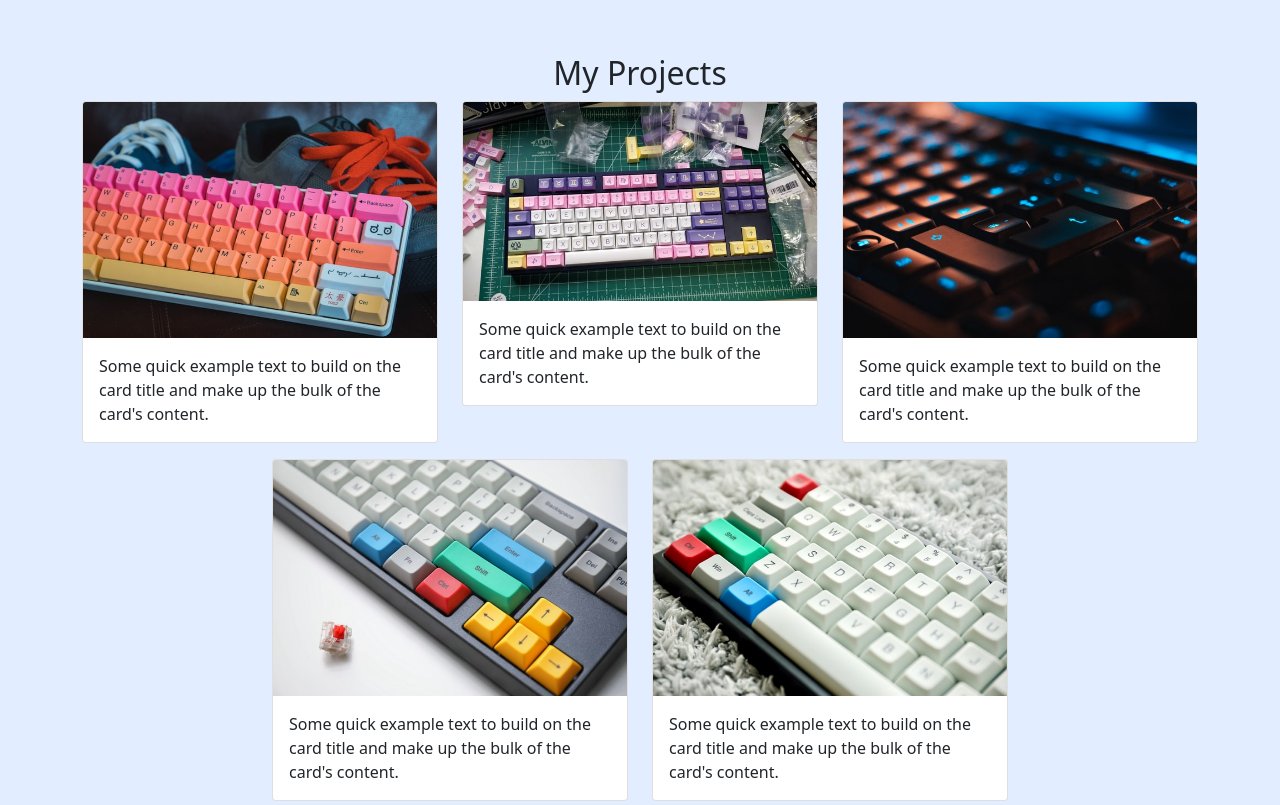
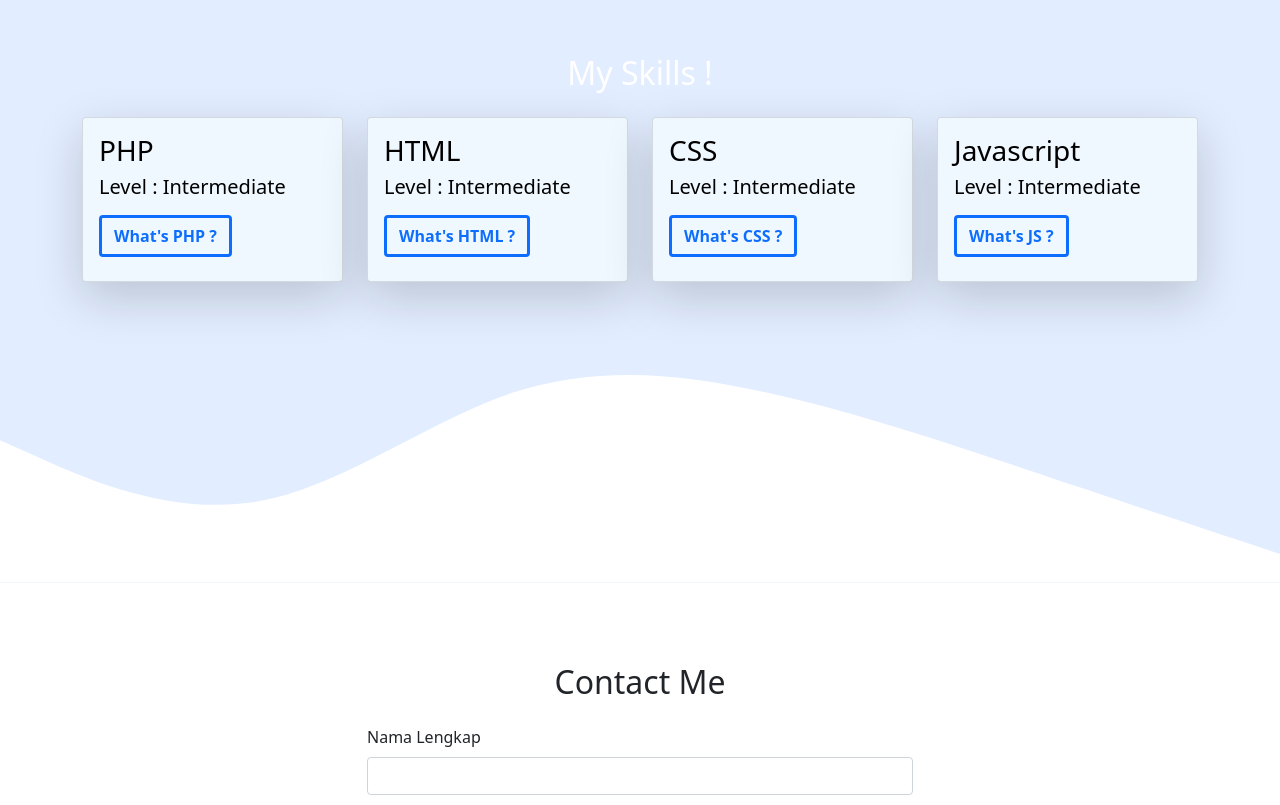
Before and after one commit to yosuatanzil/yosuatanzil.github.io, a plain HTML site: page index.html in a window 1280 px wide. Shown: the part 1320-2125 px from the top of the page. Drawn offline with nearby package versions, Linux system fonts and the light colour scheme.

Commit message:
Mengubah Projects

```diff
--- a/index.html
+++ b/index.html
@@ -87,67 +87,70 @@
     <!-- Akhir About -->
 
     <!-- Projects -->
+
+    <!-- Akhir Projects -->
     <section id="projects">
       <div class="container">
-        <div class="row text-center mb-">
-          <div class="col">
-            <h2>My Projects</h2>
+          <div class="row text-center">
+              <div class="col mb-3">
+                  <h2 style="color: white;">My Skills !</h2>
               </div>
           </div>
+
           <div class="row justify-content-center">
-          <div class="col-md-4 mb-3">
-            <div class="card">
-              <img src="img/projects/1.jpg" class="card-img-top" alt="project 1" />
+              <div class="col-md-3 mb-3">
+                  <div class="card shadow-lg" style="background-color: aliceblue; color: black;">
                       <div class="card-body">
-                <p class="card-text">Some quick example text to build on the card title and make up the bulk of the card's content.</p>
+                          <h3>PHP<h3>
+                          <p class="card-text fs-5">
+                              Level : Intermediate
+                          </p>
+                          <a href="https://en.wikipedia.org/wiki/PHP" class="btn btn-outline-primary border-3 fw-bold">What's PHP ?</a>
                       </div>
                   </div>
               </div>
-          <div class="col-md-4 mb-3">
-            <div class="card">
-              <img src="img/projects/2.jpg" class="card-img-top" alt="project 2" />
+
+              <div class="col-md-3 mb-3">
+                  <div class="card shadow-lg" style="background-color: aliceblue; color: black;">
                       <div class="card-body">
-                <p class="card-text">Some quick example text to build on the card title and make up the bulk of the card's content.</p>
+                          <h3>HTML<h3>
+                          <p class="card-text fs-5">
+                              Level : Intermediate
+                          </p>
+                          <a href="https://en.wikipedia.org/wiki/HTML" class="btn btn-outline-primary border-3 fw-bold">What's HTML ?</a>
                       </div>
                   </div>
               </div>
-          <div class="col-md-4 mb-3">
-            <div class="card">
-              <img src="img/projects/3.jpg" class="card-img-top" alt="project 3" />
+
+              <div class="col-md-3 mb-3">
+                  <div class="card shadow-lg" style="background-color: aliceblue; color: black;">
                       <div class="card-body">
-                <p class="card-text">Some quick example text to build on the card title and make up the bulk of the card's content.</p>
+                          <h3>CSS<h3>
+                          <p class="card-text fs-5">
+                              Level : Intermediate
+                          </p>
+                          <a href="https://en.wikipedia.org/wiki/CSS" class="btn btn-outline-primary border-3 fw-bold">What's CSS ?</a>
                       </div>
                   </div>
               </div>
-          <div class="col-md-4 mb-3">
-            <div class="card">
-              <img src="img/projects/4.jpg" class="card-img-top" alt="project 4" />
+
+              <div class="col-md-3 mb-3">
+                  <div class="card shadow-lg" style="background-color: aliceblue; color: black;">
                       <div class="card-body">
-                <p class="card-text">Some quick example text to build on the card title and make up the bulk of the card's content.</p>
-              </div>
-            </div>
-          </div>
-          <div class="col-md-4 mb-3">
-            <div class="card">
-              <img src="img/projects/5.jpg" class="card-img-top" alt="project 5" />
-              <div class="card-body">
-                <p class="card-text">Some quick example text to build on the card title and make up the bulk of the card's content.</p>
+                          <h3>Javascript<h3>
+                          <p class="card-text fs-5">
+                              Level : Intermediate
+                          </p>
+                          <a href="https://en.wikipedia.org/wiki/Javascript" class="btn btn-outline-primary border-3 fw-bold">What's JS ?</a>
                       </div>
                   </div>
               </div>
           </div>
       </div>
-
-      <svg xmlns="http://www.w3.org/2000/svg" viewBox="0 0 1440 320">
-        <path
-          fill="#ffffff"
-          fill-opacity="1"
-          d="M0,192L40,186.7C80,181,160,171,240,160C320,149,400,139,480,160C560,181,640,235,720,261.3C800,288,880,288,960,261.3C1040,235,1120,181,1200,170.7C1280,160,1360,192,1400,208L1440,224L1440,320L1400,320C1360,320,1280,320,1200,320C1120,320,1040,320,960,320C880,320,800,320,720,320C640,320,560,320,480,320C400,320,320,320,240,320C160,320,80,320,40,320L0,320Z"
-        ></path>
-      </svg>
+      <svg xmlns="http://www.w3.org/2000/svg" viewBox="0 0 1440 320"><path
+              fill="#ffffff" fill-opacity="1"
+              d="M0,160L48,181.3C96,203,192,245,288,229.3C384,213,480,139,576,106.7C672,75,768,85,864,106.7C960,128,1056,160,1152,192C1248,224,1344,256,1392,272L1440,288L1440,320L1392,320C1344,320,1248,320,1152,320C1056,320,960,320,864,320C768,320,672,320,576,320C480,320,384,320,288,320C192,320,96,320,48,320L0,320Z"></path></svg>
   </section>
-    <!-- Akhir Projects -->
-
     <!-- Contact -->
     <section id="contact">
       <div class="container">
--- a/style.css
+++ b/style.css
@@ -3,6 +3,7 @@
   background-color: #e2edff;
 }
 
+/* Projects */
 #projects {
   background-color: #e2edff;
 }
```
Lines whose indentation alone changed are shown as unchanged.
